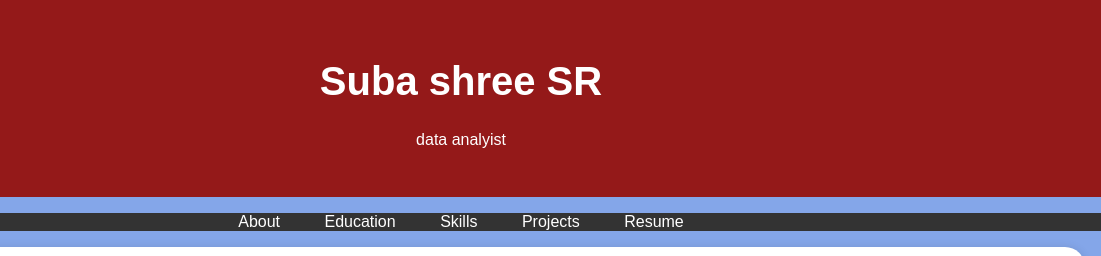
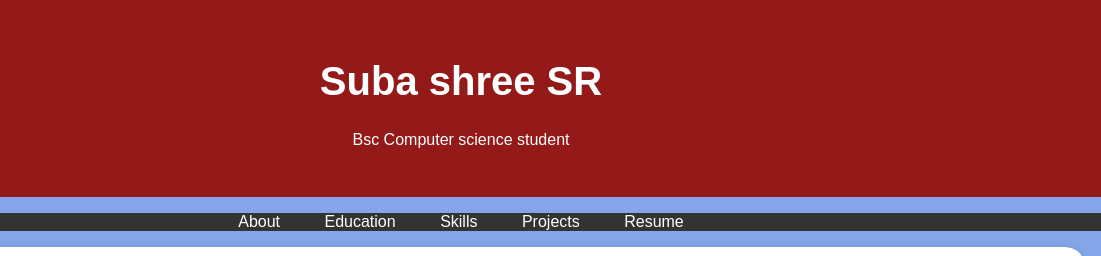
Before and after one commit to Subashree2608/Digital-portfolio, a plain HTML site: page index.html in a window 1280 px wide. Shown: the top 256 px of the page, 179-1280 px from the left. Drawn offline with Linux system fonts and the light colour scheme.

Commit message:
Update index.html

```diff
--- a/index.html
+++ b/index.html
@@ -196,7 +196,7 @@
 
             <h1>Suba shree SR</h1>
 
-            <p>data analyist</p>
+            <p>Bsc Computer science student </p>
 
         </div>
 
```
